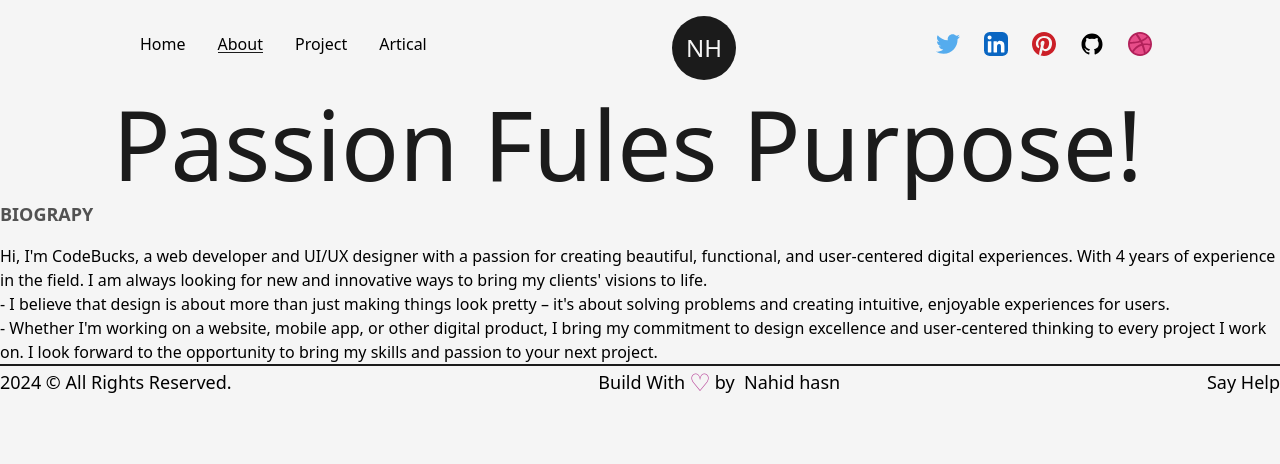
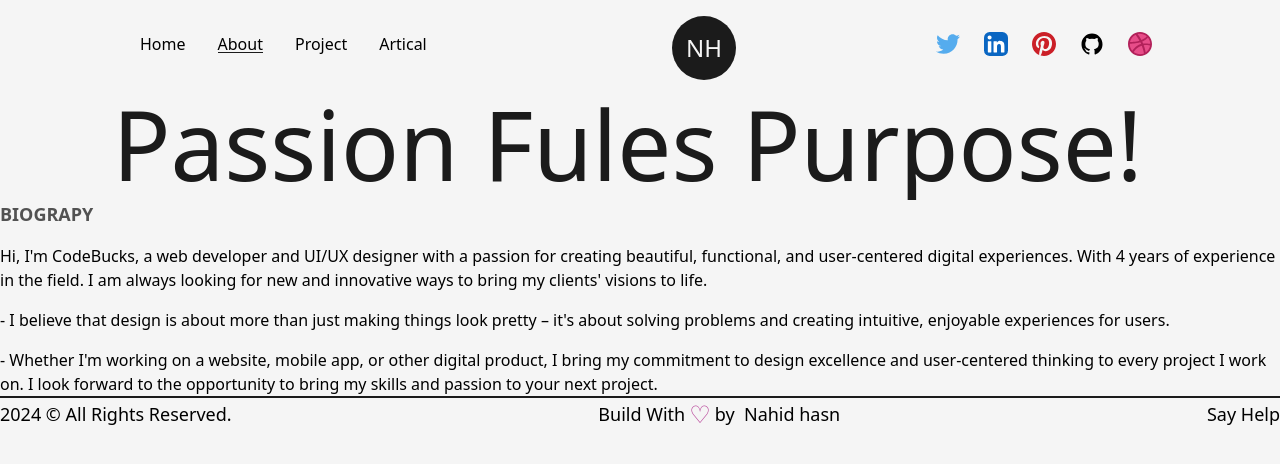
Before and after one commit to nahidulhasan4/My-Profolio, a Next.js app: page /about in a window 1280 px wide. Shown: the top 464 px of the page. Built offline with nearby package versions, Linux system fonts and the light colour scheme.

Commit message:
here some data

```diff
--- a/src/pages/about.js
+++ b/src/pages/about.js
@@ -20,14 +20,14 @@ const about = () => {
               <h1 className="mb-4 text-lg font-bold uppercase text-dark/75">
                 Biograpy
               </h1>
-              <p className="">
+              <p className="font-medium">
                 Hi, I'm CodeBucks, a web developer and UI/UX designer with a
                 passion for creating beautiful, functional, and user-centered
                 digital experiences. With 4 years of experience in the field. I
                 am always looking for new and innovative ways to bring my
                 clients' visions to life.
               </p>
-              <p>
+              <p className="my-4 font-medium">
                 {" "}
                 - I believe that design is about more than just making things
                 look pretty – it's about solving problems and creating
```
